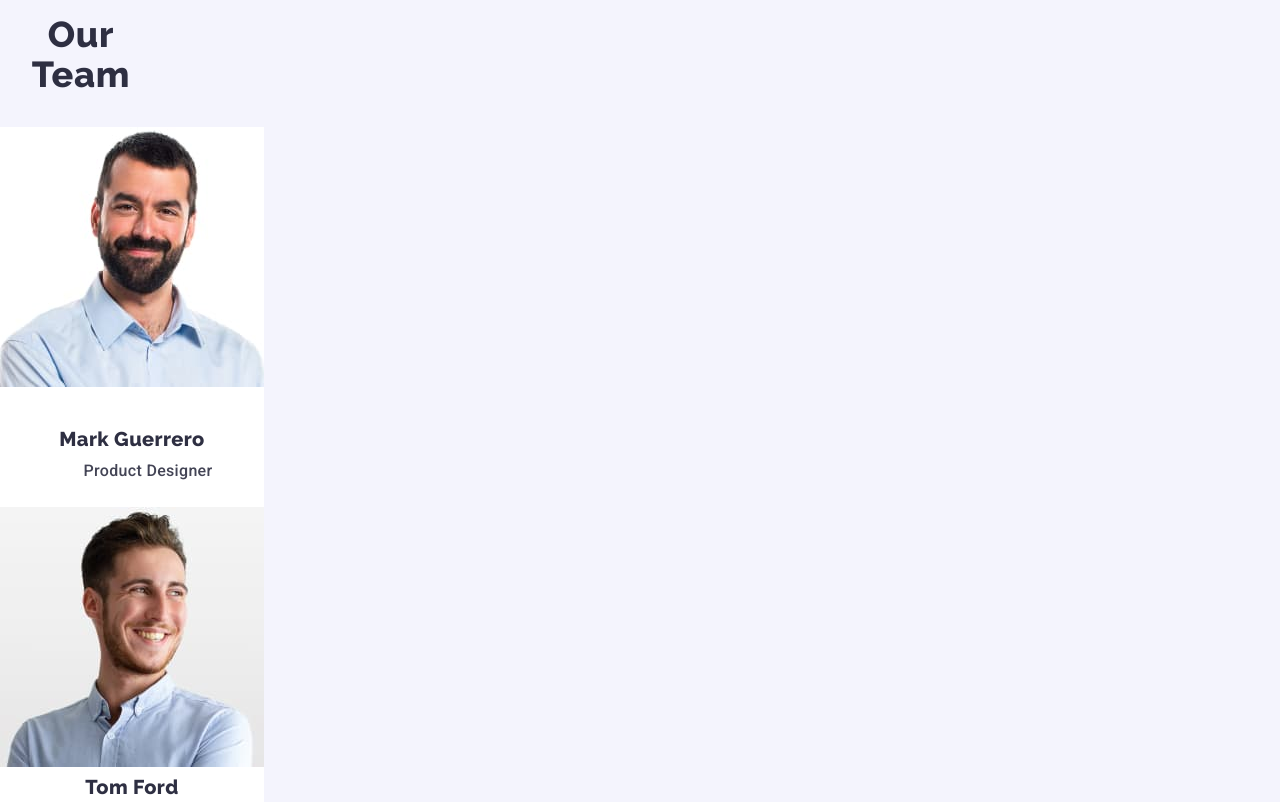
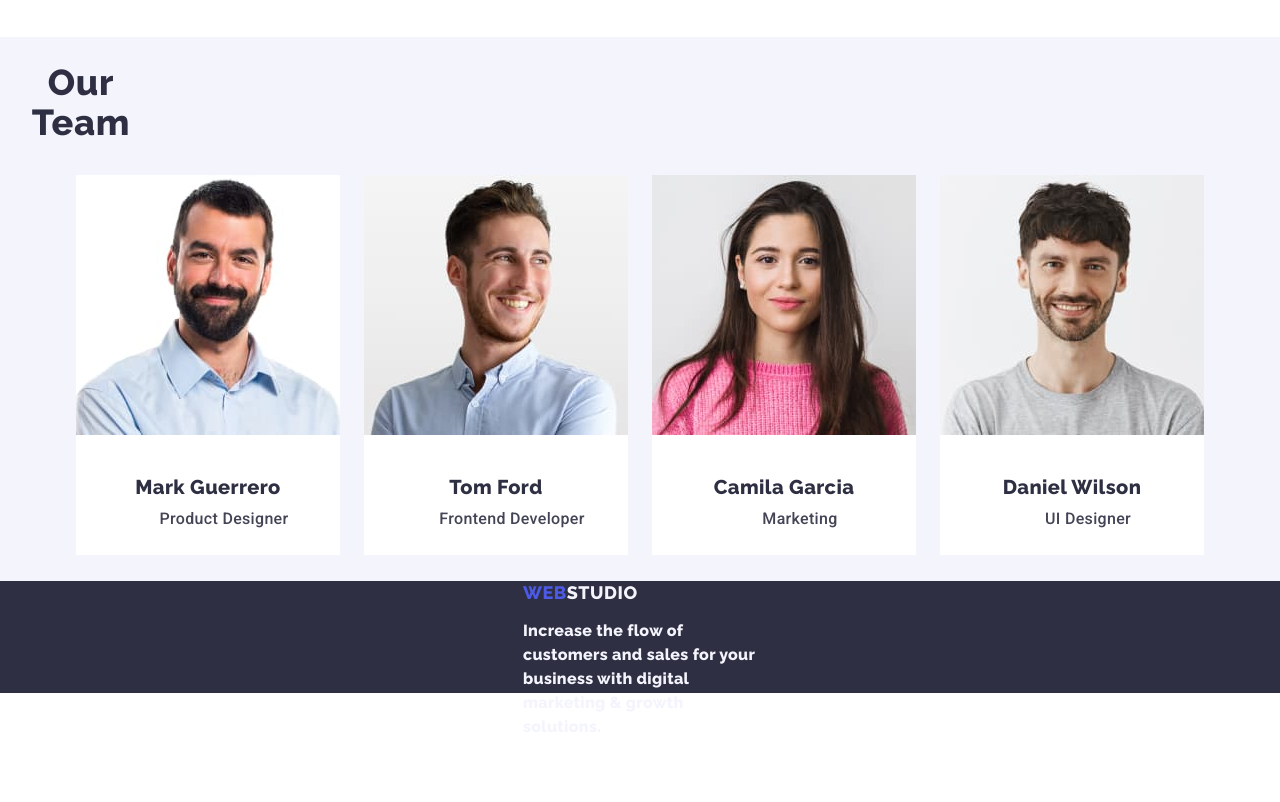
Before and after one commit to DagmaraKasz/goit-markup-hw-03, a plain HTML site: page index.html in a window 1280 px wide. Shown: the part 1680-2482 px from the top of the page. After the commit the page ends 2419 px from the top, so only its background shows below. Drawn offline with nearby package versions, Linux system fonts and the light colour scheme.

Commit message:
CSS styling
poprawiona strona index.html

```diff
--- a/css/styles.css
+++ b/css/styles.css
@@ -383,12 +383,13 @@ służący do pionowego wyrównania nawigacji i kontaktów */
 }
 .button-index {
     display: block;
-    margin-left: 636px;
-    min-width: 169px
+    justify-content: center;
+    min-width: 169px;
     border: none;
     height: 56px;
     padding: 16px,32px,16px,32px;
     border-radius: 4px;
+    margin-top: 48px;
 }
 
 /* druga sekcja Solutions */
@@ -479,12 +480,12 @@ służący do pionowego wyrównania nawigacji i kontaktów */
 /* cały box dla zdj nagłówka h3 i paragrafu */
 .people-box {
     display: flex;
+    justify-content: center;
     gap: 24px;
    }
 .list-people {
     width: 264px;
     height: 380px;
-     gap: 32px;
 }
 .names-positions-box {
     padding-top: 32px;
--- a/index.html
+++ b/index.html
@@ -108,8 +108,8 @@
         <section class="people">
             <div class="container-our-team container">
                 <h2 class="our-team">Our Team</h2>
-                <ul class="list">
-                    <div class="people_box">
+                <ul class="list people-box">
+                    <!-- <div class="people-box"> -->
                     <li class="list-people">
                         <img src="./images/img_5.jpg" alt="Smiling bearded man in middle age" width="264" height="260" />
                         <div class="names-positions-box">
@@ -117,29 +117,35 @@
                             <p class="akapit">Product Designer</p>
                         </div>
                     </li>
-                    </div>
-                    <div class="people_box">
+                    <!-- </div> -->
+                    <!-- <div class="people_box"> -->
                     <li class="list-people">
                         <img src="./images/img_6.jpg" alt="Smiling young man in shirt" width="264" height="260" />
+                        <div class="names-positions-box">
                             <h3 class="people-names">Tom Ford</h3>
                             <p class="akapit">Frontend Developer</p>
+                        </div>
                     </li>
-                    </div>
-                    <div class="people_box">
+                    <!-- </div> -->
+                    <!-- <div class="people_box"> -->
                     <li class="list-people">
                         <img src="./images/img_7.jpg" alt="Smiling young woman in sweater" width="264" height="260" />
+                        <div class="names-positions-box">
                             <h3 class="people-names">Camila Garcia</h3>
                             <p class="akapit">Marketing</p>
+                        </div>
                     </li>
-                    </div>
+                    <!-- </div> -->
 
-                    <div class="people_box">
+                    <!-- <div class="people_box"> -->
                     <li class="list-people">
                         <img src="./images/img_8.jpg" alt="Smiling bearded young man in tshirt" width="264" height="260" />
+                        <div class="names-positions-box">
                             <h3 class="people-names">Daniel Wilson</h3>
                             <p class="akapit">UI Designer</p>
+                        </div>
                     </li>
-                    </div>
+                    <!-- </div> -->
                 </ul>
             </div>
         </section>
```
Lines whose indentation alone changed are shown as unchanged.
